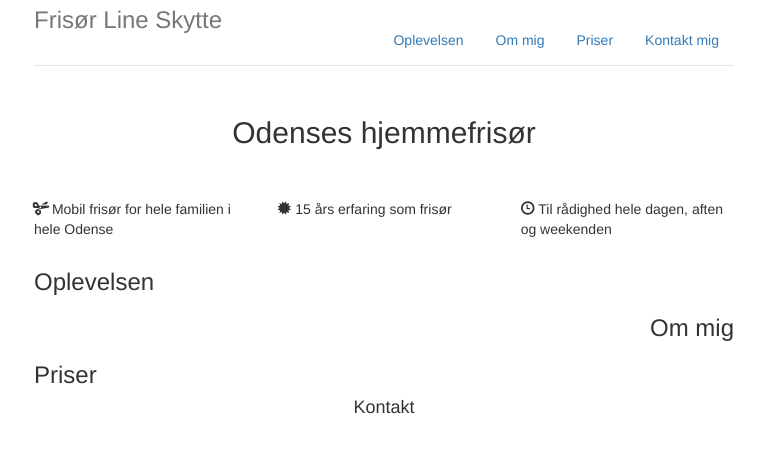
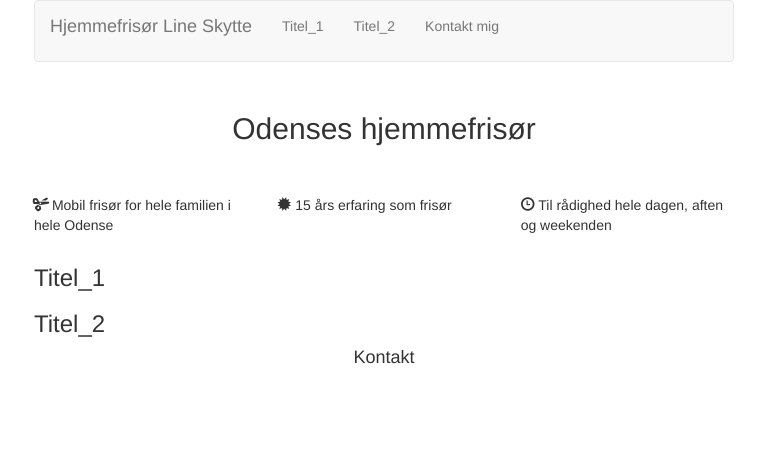
Before and after one commit to oliverglue/frisoer, a plain HTML site: page index.html in a window 1280 px wide. Shown: the whole page, without its empty margins (256-1021 px from the left). Drawn offline with nearby package versions, Linux system fonts and the light colour scheme.

Commit message:
Add files via upload

```diff
--- a/index.html
+++ b/index.html
@@ -1,26 +1,31 @@
 <!DOCTYPE html>
 <html class="full" lang="en">
+    <head>
     <meta charset="utf-8">
     <meta http-equiv="X-UA-Compatible" content="IE=edge">
     <meta name="viewport" content="width=device-width, initial-scale=1">
     <link href="css/bootstrap.min.css" rel="stylesheet">
     <link href="extra.css" rel="stylesheet">
 
-    <title>Frisør Line Skytte</title>
+    <title>Hjemmefrisør Line Skytte</title>
+    </head>
 
 
-    <div class="container">
-        <div class="header clearfix">
-        <h3 class="text-muted">Frisør Line Skytte</h3>
-        <nav>
-            <ul class="nav nav-pills pull-right">
-            <li class="page-scroll"><a href="#Oplevelsen">Oplevelsen</a></li>
-            <li class="page-scroll"><a href="#Om mig">Om mig</a></li>
-            <li class="page-scroll"><a href="#Priser">Priser</a></li>
-            <li class="page-scroll"><a href="#Kontakt">Kontakt mig</a></li>
-            </ul>
+    <body>
+    <div class="container smallcaps">
+	<nav class="navbar navbar-default">
+        <div class="navbar-header">
+        <p class="navbar-brand">Hjemmefrisør Line Skytte</p>
+        </div>
+	<div id="navbar">
+	<ul class="nav navbar-nav">
+            <li><a href="#Titel_1">Titel_1</a></li>
+            <li><a href="#Titel_2">Titel_2</a></li>
+            <li><a href="#Kontakt">Kontakt mig</a></li>
+	</ul>
+	</div>
         </nav>
-    </div>
+
 
     <div class="top-buffer">
     <h2 align="center">Odenses hjemmefrisør</h2>
@@ -38,22 +43,18 @@
         </div>
     </div>
 
-    <section class="top-big" id="Oplevelsen">
-    <h3>Oplevelsen</h3>
+    <section class="top-big" id="Titel_1">
+    <h3>Titel_1</h3>
     </section>
 
-    <section class="top-big" id="Om mig">
-    <h3 align="right">Om mig</h3>
-    </section>
-
-    <section class="top-big" id="Priser">
-    <h3>Priser</h3>
+    <section class="top-big" id="Titel_2">
+    <h3>Titel_2</h3>
     </section>
 
     <section class="top-big" id="Kontakt">
     <h4 align="center">Kontakt</h4>
     </section>
-
+    </body>
     <script src="https://ajax.googleapis.com/ajax/libs/jquery/1.12.4/jquery.min.js"></script>
     <script src="js/bootstrap.min.js"></script>
 
```
